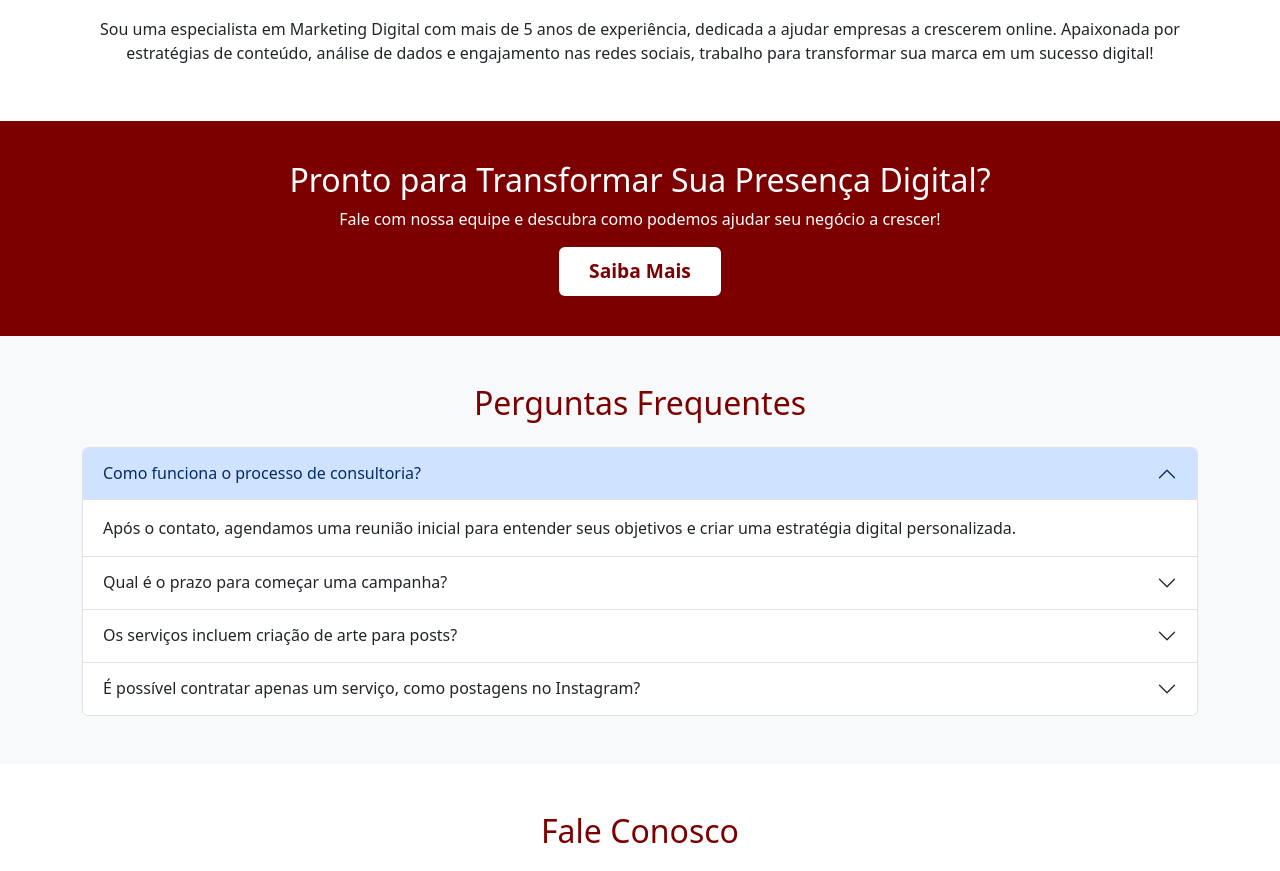
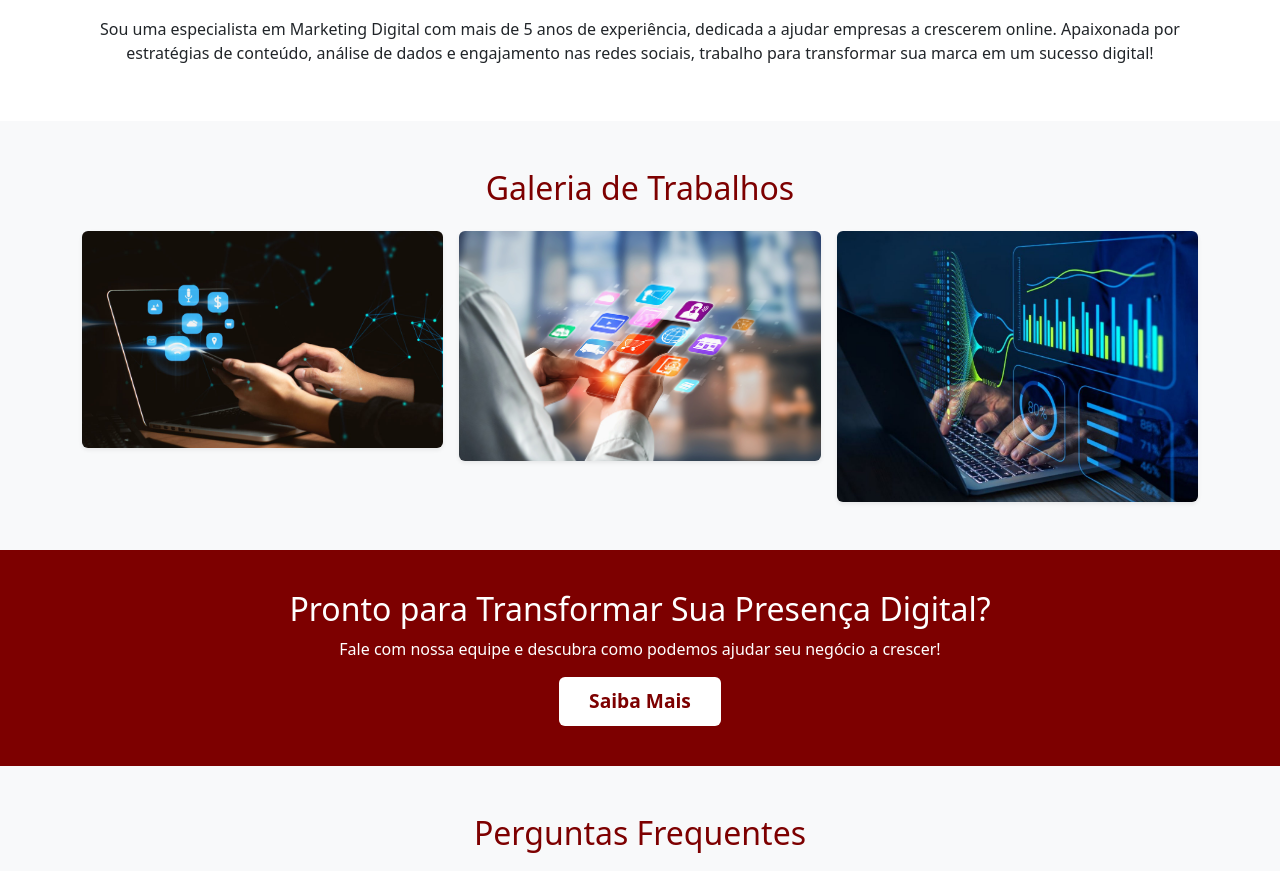
Before and after one commit to SKleinschmidt/landing-page-ro, a plain HTML site: page site-ro-rmk/scr/html/page.html in a window 1280 px wide. Shown: the part 1436-2307 px from the top of the page. Drawn offline with nearby package versions, Linux system fonts and the light colour scheme.

Commit message:
criado galeria de imagem

```diff
--- a/site-ro-rmk/scr/html/page.html
+++ b/site-ro-rmk/scr/html/page.html
@@ -40,21 +40,21 @@
   </div>
   <div class="carousel-inner">
     <div class="carousel-item active">
-      <img src="../../img/marketing-digital-1.jpg" class="d-block w-100" alt="...">
+      <img src="../../img/marketing-digital-1.jpg" loading="lazy" class="d-block w-100" alt="...">
       <div class="carousel-caption d-none d-md-block">
         <h5> </h5>
         <p> </p>
       </div>
     </div>
     <div class="carousel-item">
-      <img src="../../img/marketing-digital-22.01.21.jpg" class="d-block w-100" alt="...">
+      <img src="../../img/marketing-digital-22.01.21.jpg" loading="lazy" class="d-block w-100" alt="...">
       <div class="carousel-caption d-none d-md-block">
         <h5> </h5>
         <p> </p>
       </div>
     </div>
     <div class="carousel-item">
-      <img src="../../img/marketing_digital.jpg" class="d-block w-100" alt="...">
+      <img src="../../img/marketing_digital.jpg" loading="lazy" class="d-block w-100" alt="...">
       <div class="carousel-caption d-none d-md-block">
         <h5> </h5>
         <p> </p>
@@ -99,12 +99,12 @@
      </section>
 
 
-     <!--Seção de Quem sou Eu-->
+     <!--Seção de Quem é Roberta-->
 
      <section class="about-section">
         <div class="container">
             <h2 style="color: #7d0000;">Quem é Roberta</h2>
-            <img src="../../img/Ro2 2025-07-20 at 23.40.19.png" alt="">
+            <img src="../../img/Ro2 2025-07-20 at 23.40.19.png" loading="lazy" alt="">
             <p>Sou uma especialista em Marketing Digital com mais de 5 anos de experiência,
                 dedicada a ajudar empresas a crescerem online.
                 Apaixonada por estratégias de
@@ -112,6 +112,27 @@
                 transformar sua marca em um sucesso digital!</p>
         </div>
      </section>
+
+     <!-- Galeria de Imagens -->
+
+<section class="gallery-section py-5 bg-light">
+  <div class="container">
+    <h2 class="mb-4 text-center" style="color: #7d0000;">Galeria de Trabalhos</h2>
+    <div class="row g-3">
+      <div class="col-md-4">
+        <img src="../../img/marketing-digital-1.jpg" class="img-fluid rounded shadow-sm" alt="Campanha para empresa X">
+      </div>
+      <div class="col-md-4">
+        <img src="../../img/marketing-digital-22.01.21.jpg" class="img-fluid rounded shadow-sm" alt="Post criado para Instagram Y">
+      </div>
+      <div class="col-md-4">
+        <img src="../../img/marketing_digital.jpg" class="img-fluid rounded shadow-sm" alt="Resultado de campanha no Facebook Z">
+      </div>
+      <!-- Adicione mais imagens conforme necessário -->
+    </div>
+  </div>
+</section>
+
 
      <!--Seção de Call to Action-->
      <section class="cta-section">
```
